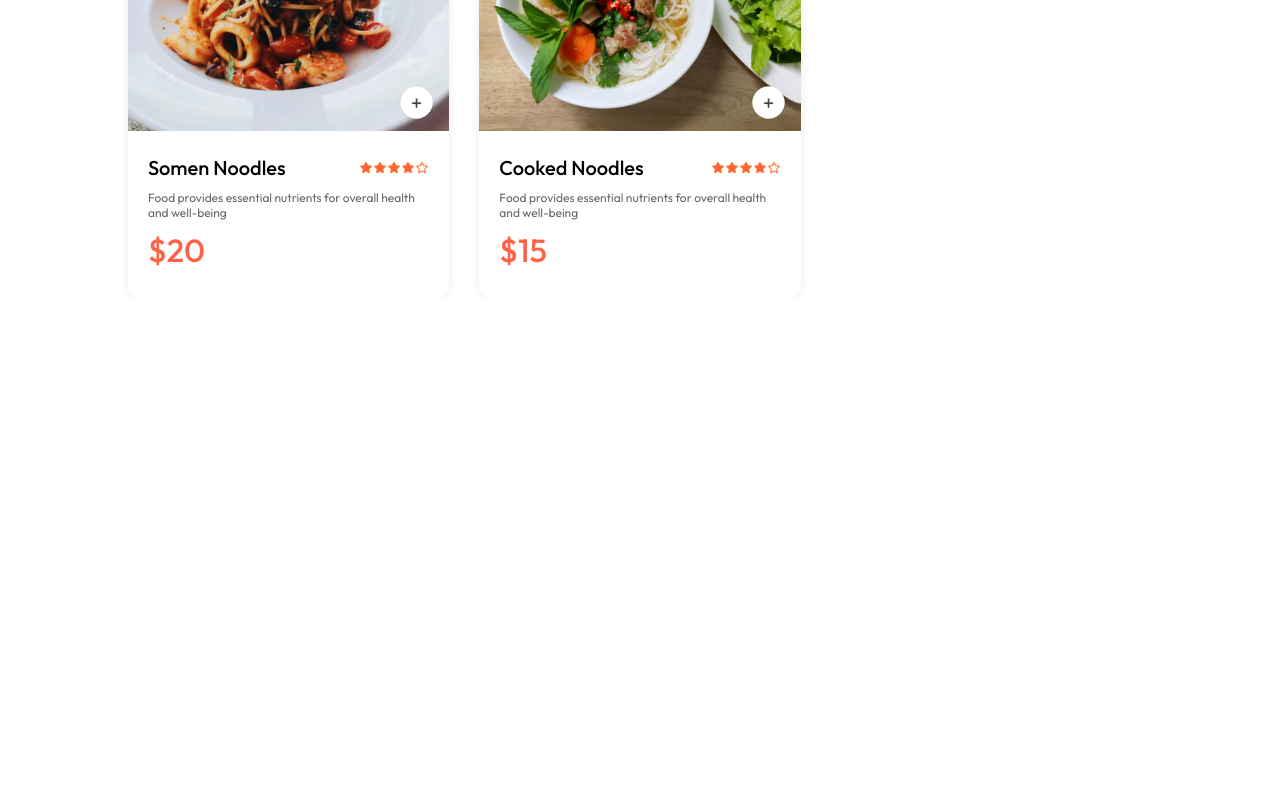
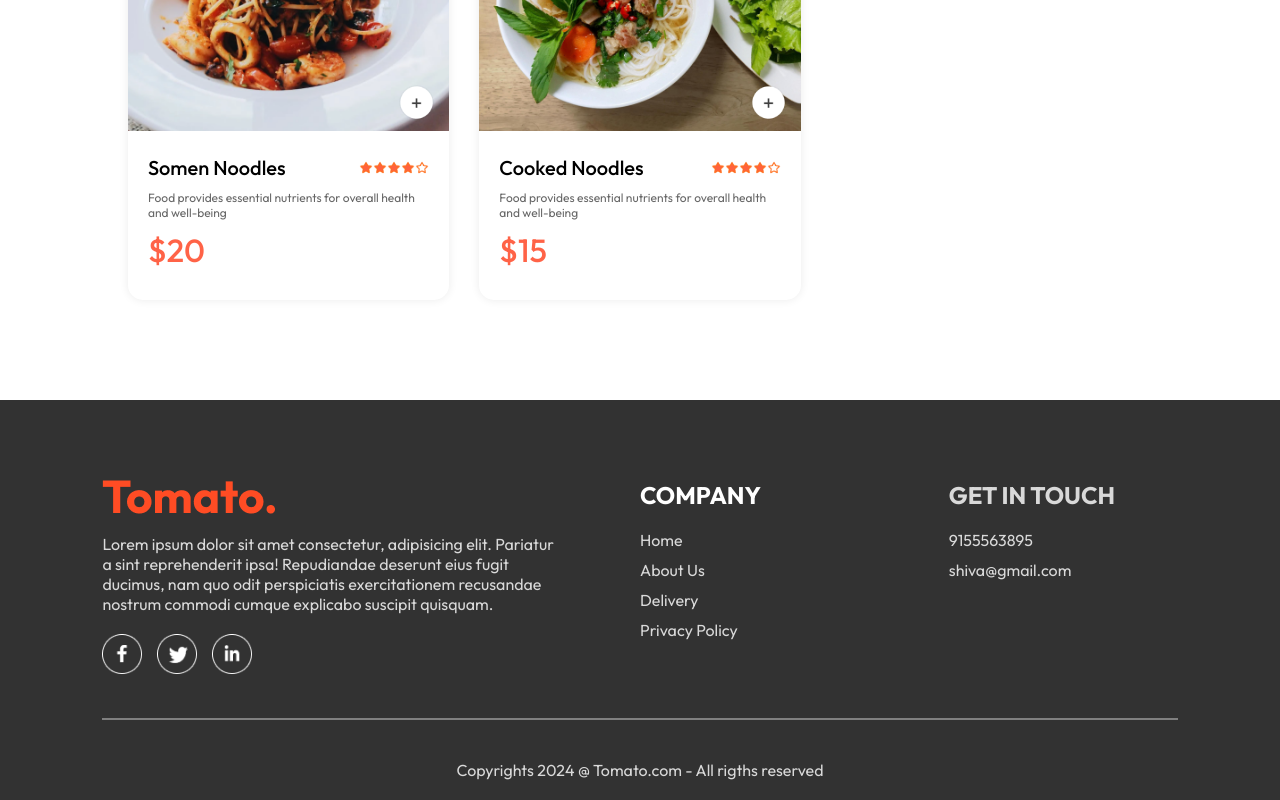
Before and after one commit to SHIVAKUMAR-KS/Food_Delivery_App, a React (Vite) app in the folder frontend/: page / in a window 1280 px wide. Shown: the part 5828-6628 px from the top of the page. Before the commit the page ends 6128 px from the top, so only its background shows below. Built offline with nearby package versions, Linux system fonts and the light colour scheme.

Commit message:
Issue fixed and added footer

```diff
--- a/frontend/src/App.jsx
+++ b/frontend/src/App.jsx
@@ -4,10 +4,12 @@
 import Cart from './pages/Cart/Cart'
 import PlaceOrder from './pages/PlaceOrder/PlaceOrder'
 import Home from './pages/Home/Home'
+import Footer from './components/Footer/Footer'
 
 const App = () => {
   return (
-    <div className='app'>
+    <>
+     <div className='app'>
       <Navbar/>
        <Routes>
         <Route path='/' element={<Home/>} />
@@ -16,6 +18,9 @@
       </Routes>
 
     </div>
+    <Footer/>
+    </>
+
   )
 }
 
--- a/frontend/src/components/FoodDisplay/FoodDisplay.jsx
+++ b/frontend/src/components/FoodDisplay/FoodDisplay.jsx
@@ -3,14 +3,18 @@
 import { StoreContext } from '../../context/StoreContext'
 import FoodItem from '../FoodItem/FoodItem'
 
-const FoodDisplay = ({categoy}) => {
+const FoodDisplay = ({category}) => {
     const {food_list}=useContext(StoreContext)
   return (
     <div className='food-display' id='food-display'>
         <h2>Top Dishes near you</h2>
         <div className="food-display-list">
             {food_list.map((item,index)=>{
-                return <FoodItem key={index} id={item._id} name={item.name} description={item.description} price={item.price} image={item.image}/>
+                {console.log(category,item.category);}
+                if(category==="All" || category===item.category){
+                     return <FoodItem key={index} id={item._id} name={item.name} description={item.description} price={item.price} image={item.image}/>
+
+                }
             })}
         </div>
     </div>
--- /dev/null
+++ b/frontend/src/components/Footer/Footer.css
@@ -0,0 +1,43 @@
+.footer{
+    color: #d9d9d9;
+    background-color: #323232;
+    display: flex;
+    flex-direction:column;
+    align-items: center;
+    gap: 20px;
+    padding: 20px 8vw;
+    padding-top: 80px;
+    margin-top: 100px;
+}
+.footer-content{
+    width: 100%;
+    display: grid;
+    grid-template-columns: 2fr 1fr 1fr;
+    gap: 80px;
+}
+.footer-content-left ,.footer-content-right ,.footer-content-center{
+    display: flex;
+    flex-direction: column;
+    align-items: start;
+    gap: 20px;
+}
+.footer-content-left li ,.footer-content-right li,.footer-content-center li{
+    list-style: none;
+    margin-bottom: 10px;
+    cursor: pointer;
+}
+.footer-content-left h2 ,.footer-content-center h2{
+    color: white;
+}
+.footer-social-icons img{
+    width: 40px;
+    margin-right: 15px;
+}
+
+.footer hr{
+    width: 100%;
+    height: 2px;
+    margin: 20px 0;
+    background-color: grey;
+    border: none;
+}
--- /dev/null
+++ b/frontend/src/components/Footer/Footer.jsx
@@ -0,0 +1,44 @@
+import React from 'react'
+import './Footer.css'
+import {assets} from '../../assets/assets'
+
+const Footer = () => {
+  return (
+    <div className='footer' id='footer'>
+      <div className="footer-content">
+        <div className="footer-content-left">
+          <img src={assets.logo} alt="" />
+          <p>Lorem ipsum dolor sit amet consectetur, adipisicing elit. Pariatur a sint reprehenderit ipsa! Repudiandae deserunt eius fugit ducimus, nam quo odit perspiciatis exercitationem recusandae nostrum commodi cumque explicabo suscipit quisquam.</p>
+          <div className="footer-social-icons">
+            <img src={assets.facebook_icon} alt="" />
+            <img src={assets.twitter_icon} alt="" />
+            <img src={assets.linkedin_icon} alt="" />
+
+          </div>
+        </div>
+        <div className="footer-content-center">
+          <h2>COMPANY</h2>
+          <ul>
+            <li>Home</li>
+            <li>About Us</li>
+            <li>Delivery</li>
+            <li>Privacy Policy</li>
+          </ul>
+
+        </div>
+        <div className="footer-content-right">
+          <h2>GET IN TOUCH</h2>
+          <ul>
+            <li>9155563895</li>
+            <li>shiva@gmail.com</li>
+          </ul>
+
+        </div>
+      </div>
+      <hr />
+      <p className='footer-copyright'>Copyrights 2024 @ Tomato.com - All rigths reserved</p>
+    </div>
+  )
+}
+
+export default Footer
```
